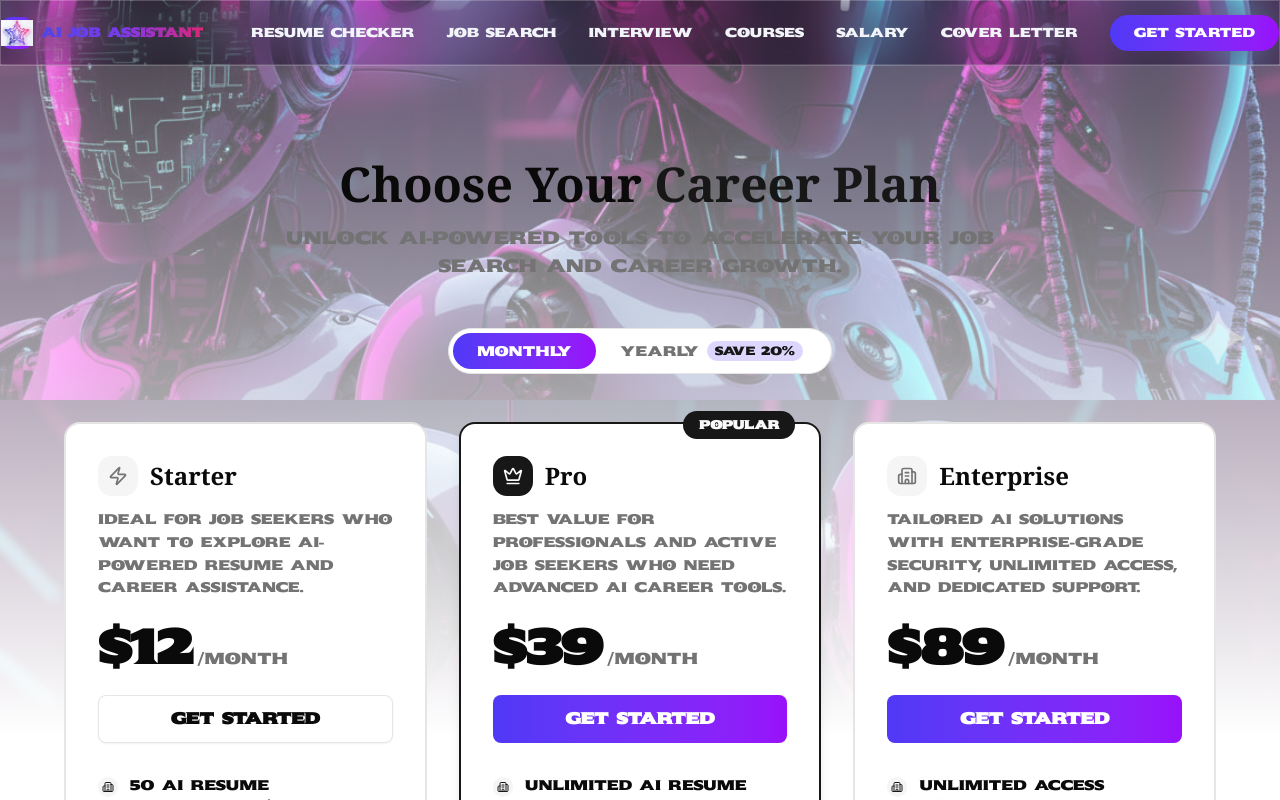
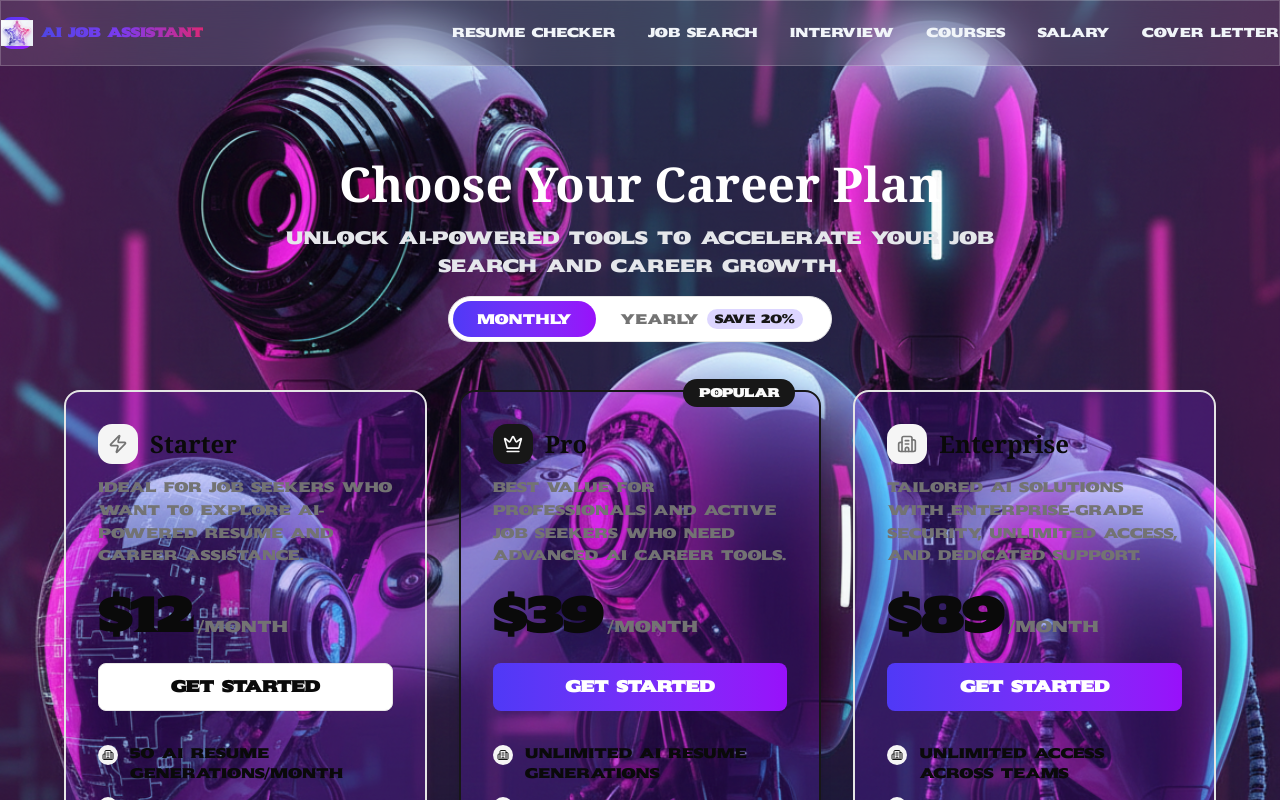
Before and after one commit to bibek-totol/AI-Job-Assistant, a Next.js app: page /pricing in a window 1280 px wide. Shown: the top 800 px of the page. Built offline with nearby package versions, Linux system fonts and the light colour scheme.

Commit message:
Some UI Improvments

```diff
--- a/app/layout.tsx
+++ b/app/layout.tsx
@@ -58,7 +58,7 @@ export default function RootLayout({
   return (
     <html lang="en">
        <body
-  className={`${sekuya.className} bg-contain bg-repeat  bg-center  min-h-screen`}
+  className={`${sekuya.className} bg-contain bg-repeat     min-h-screen`}
   style={{ backgroundImage: `url(${bgImage.src})` }}
 >
 
--- a/components/Courses.tsx
+++ b/components/Courses.tsx
@@ -89,7 +89,7 @@ export default function Courses() {
 
         {courses.length === 0 ? (
           <div className="max-w-4xl mx-auto">
-            <div className="bg-[#4B3C70]/80 rounded-2xl shadow-lg p-8">
+            <div className="bg-violet-600/20 border-2 border-white rounded-2xl shadow-lg p-8">
               <div className="space-y-6">
                 <div>
                   <h3 className="text-lg font-semibold text-white mb-4">
--- a/components/CoverLetterGenerator.tsx
+++ b/components/CoverLetterGenerator.tsx
@@ -52,7 +52,7 @@ export default function CoverLetterGenerator() {
         </SectionTitle>
 
         {!generatedLetter ? (
-          <div className="bg-[#4B3C70]/80 rounded-2xl shadow-lg p-8 space-y-8">
+          <div className="bg-violet-600/20 border-2 border-white rounded-2xl shadow-lg p-8 space-y-8">
 
             {/* CV Upload Section */}
             <div>
--- a/components/JobSuggestionsPage.tsx
+++ b/components/JobSuggestionsPage.tsx
@@ -96,7 +96,7 @@ export default function JobSuggestion() {
           Smart Job Search
         </SectionTitle>
 
-        <div className="bg-[#4B3C70]/80 rounded-2xl shadow-lg p-8 mb-8">
+        <div className="bg-violet-600/20 border-2 border-white rounded-2xl shadow-lg p-8 mb-8">
           <div className="space-y-6 ">
             <Textarea
               label="Resume Summary / Job Preferences"
--- a/components/Navbar.tsx
+++ b/components/Navbar.tsx
@@ -1,11 +1,13 @@
 'use client';
 
 import Link from 'next/link';
+import { usePathname } from 'next/navigation';
 import { useState } from 'react';
 import logo from '../public/Screenshot_40.jpg';
 
 export default function Navbar() {
   const [isOpen, setIsOpen] = useState(false);
+  const pathname = usePathname();
 
   const navLinks = [
     { href: '/resume-checker', label: 'Resume Checker' },
@@ -29,18 +31,25 @@ export default function Navbar() {
 
           {/* Desktop Navigation */}
           <div className="hidden md:flex items-center space-x-8">
-            {navLinks.map((link) => (
+            {navLinks.map((link) => {
+              const isActive = pathname === link.href;
+              return (
                 <Link
                   key={link.href}
                   href={link.href}
-                className="text-slate-100 hover:text-indigo-600 transition-colors duration-200 font-medium"
+                  className={`transition-colors duration-200 font-medium ${
+                    isActive
+                      ? 'bg-gradient-to-r from-indigo-600 to-purple-600 text-white rounded-full px-4 py-2 font-bold'
+                      : 'text-slate-100 hover:text-black'
+                  }`}
                 >
                   {link.label}
                 </Link>
-            ))}
-            <button className="px-6 py-2 bg-gradient-to-r from-indigo-600 to-purple-600 text-white rounded-full hover:shadow-lg transition-all duration-300 hover:scale-105">
+              );
+            })}
+            {/* <button className="px-6 py-2 bg-gradient-to-r from-indigo-600 to-purple-600 text-white rounded-full hover:shadow-lg transition-all duration-300 hover:scale-105">
               Get Started
-            </button>
+            </button> */}
           </div>
 
           {/* Mobile Menu Button */}
@@ -78,19 +87,26 @@ export default function Navbar() {
       {isOpen && (
         <div className="md:hidden glass border-t border-white/10">
           <div className="px-4 py-4 space-y-3">
-            {navLinks.map((link) => (
+            {navLinks.map((link) => {
+              const isActive = pathname === link.href;
+              return (
                 <Link
                   key={link.href}
                   href={link.href}
-                className="block px-4 py-2 text-gray-700 hover:bg-indigo-50 rounded-lg transition-colors"
+                  className={`block px-4 py-2 rounded-lg transition-colors ${
+                    isActive
+                      ? 'bg-indigo-50 text-indigo-600 font-semibold'
+                      : 'text-gray-700 hover:bg-indigo-50'
+                  }`}
                   onClick={() => setIsOpen(false)}
                 >
                   {link.label}
                 </Link>
-            ))}
-            <button className="w-full px-6 py-2 bg-gradient-to-r from-indigo-600 to-purple-600 text-white rounded-full hover:shadow-lg transition-all">
+              );
+            })}
+            {/* <button className="w-full px-6 py-2 bg-gradient-to-r from-indigo-600 to-purple-600 text-white rounded-full hover:shadow-lg transition-all">
               Get Started
-            </button>
+            </button> */}
           </div>
         </div>
       )}
--- a/components/Pricing.tsx
+++ b/components/Pricing.tsx
@@ -68,16 +68,16 @@ const PricingPage = () => {
   ];
 
   return (
-    <div className="min-h-screen  bg-gradient-to-b from-accent/30 via-background to-background">
+    <div className="min-h-screen  ">
 
 
       <main className="container mx-auto px-4 py-16 lg:py-24">
         {/* Header */}
-        <div className="text-center max-w-3xl mx-auto mb-12">
-          <h1 className="text-4xl lg:text-5xl font-bold text-foreground font-serif mb-4">
-            Choose Your <span className="text-primary">Career Plan</span>
+        <div className="text-center max-w-3xl mx-auto mb-4">
+          <h1 className="text-4xl lg:text-5xl font-bold text-white font-serif mb-4">
+            Choose Your Career Plan
           </h1>
-          <p className="text-lg text-muted-foreground">
+          <p className="text-lg text-gray-200">
             Unlock AI-powered tools to accelerate your job search and career growth.
           </p>
         </div>
@@ -120,7 +120,7 @@ const PricingPage = () => {
             return (
               <div
                 key={index}
-                className={`relative bg-card rounded-2xl p-8 border-2 transition-all hover:shadow-xl ${
+                className={`relative bg-violet-600/20 rounded-2xl p-8 border-2 transition-all hover:shadow-xl ${
                   plan.popular
                     ? "border-primary shadow-lg shadow-primary/10"
                     : "border-border hover:border-primary/50"
--- a/components/ResumeCheckerPage.tsx
+++ b/components/ResumeCheckerPage.tsx
@@ -53,7 +53,7 @@ export default function ResumeChecker() {
         </SectionTitle>
 
         {!results ? (
-          <div className="bg-[#4B3C70]/80 rounded-2xl shadow-lg p-8">
+          <div className="bg-violet-600/20 border-2 border-white rounded-2xl shadow-lg p-8">
             <FileUpload
               label="Upload Your Resume"
               accept=".pdf"
--- a/components/SalaryEstimatorPage.tsx
+++ b/components/SalaryEstimatorPage.tsx
@@ -74,7 +74,7 @@ export default function SalaryEstimator() {
         </SectionTitle>
 
         {!estimate ? (
-          <div className="bg-[#4B3C70]/80 rounded-2xl shadow-lg p-8">
+          <div className="bg-violet-600/20 border-2 border-white rounded-2xl shadow-lg p-8">
             <div className="space-y-6">
               <Input
                 label="Job Title"
```
Lines whose indentation alone changed are shown as unchanged.
